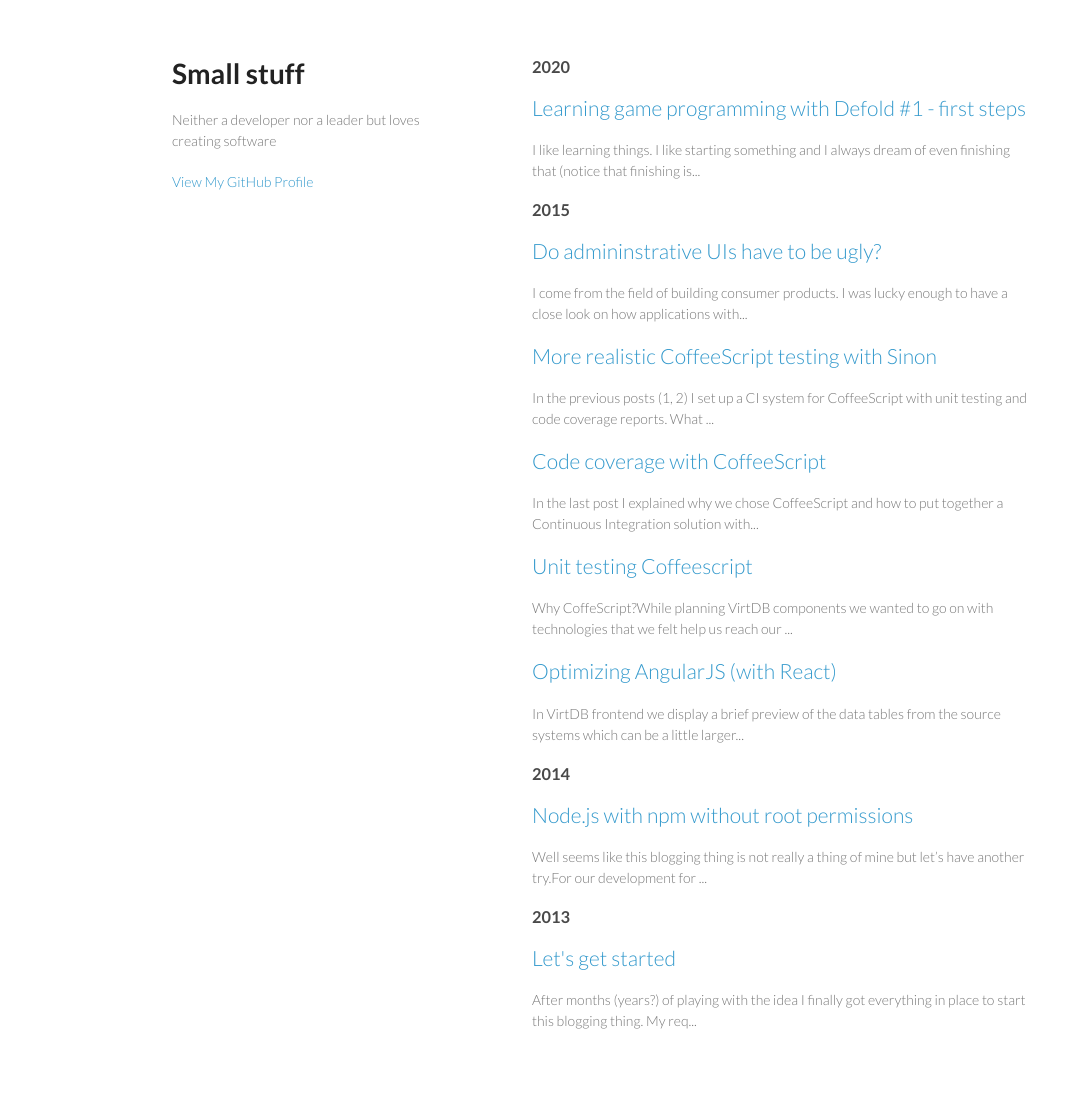
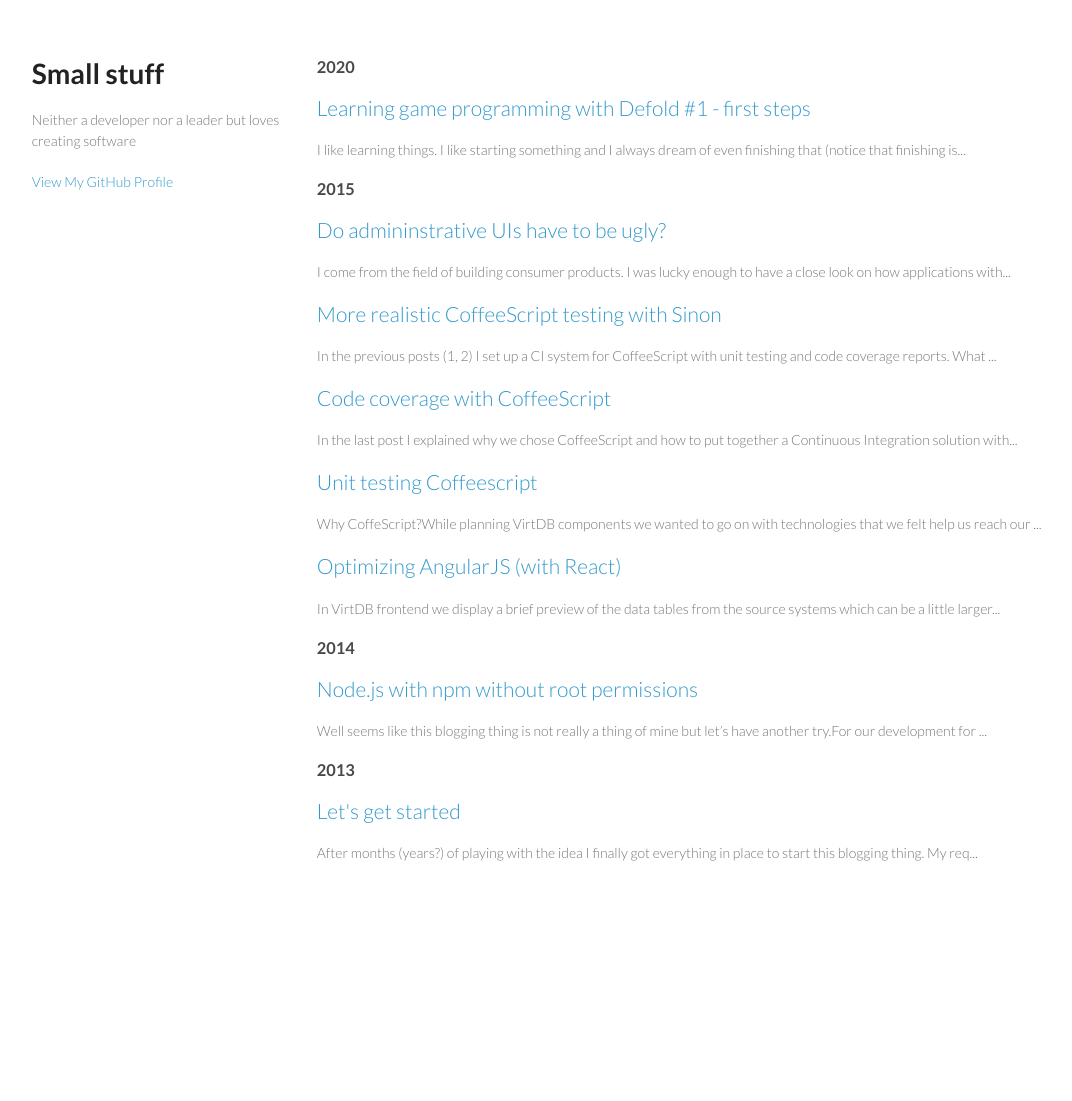
Before and after one commit to szilardhuber/szilardhuber.github.io, a Jekyll site: the page built from index.md, in a window 1280 px wide. Shown: the whole page, without its empty margins (38-1110 px from the left). Built offline with Jekyll 4.4.1, drawn with Linux system fonts in a browser that asks for light colours; after the commit the page ends 933 px from its top, so only the background shows below that.

Commit message:
Another try on hacking css

```diff
--- a/stylesheets/styles.css
+++ b/stylesheets/styles.css
@@ -46,7 +46,7 @@ a small {
 }
 
 .wrapper {
-  width:860px;
+  width: 98%;
   margin:0 auto;
 }
 
@@ -96,7 +96,7 @@ img {
 }
 
 header {
-  width:270px;
+  width: 20%;
   float:left;
   position:fixed;
 }
@@ -160,7 +160,7 @@ header ul a strong {
 }
 
 section {
-  width:500px;
+  width: 75%;
   float:right;
   padding-bottom:50px;
 }
```
Also changed, not shown: css/main.css (+0 -8 lines).
